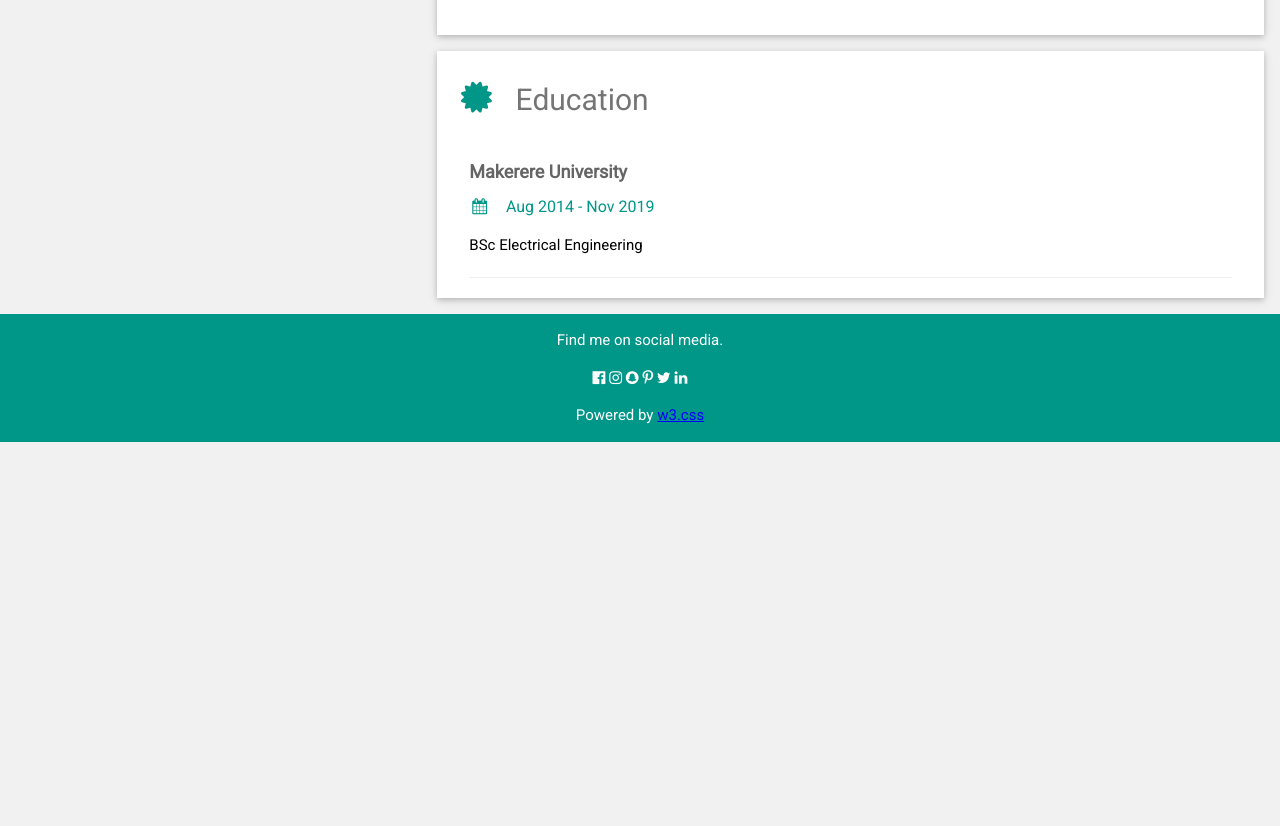
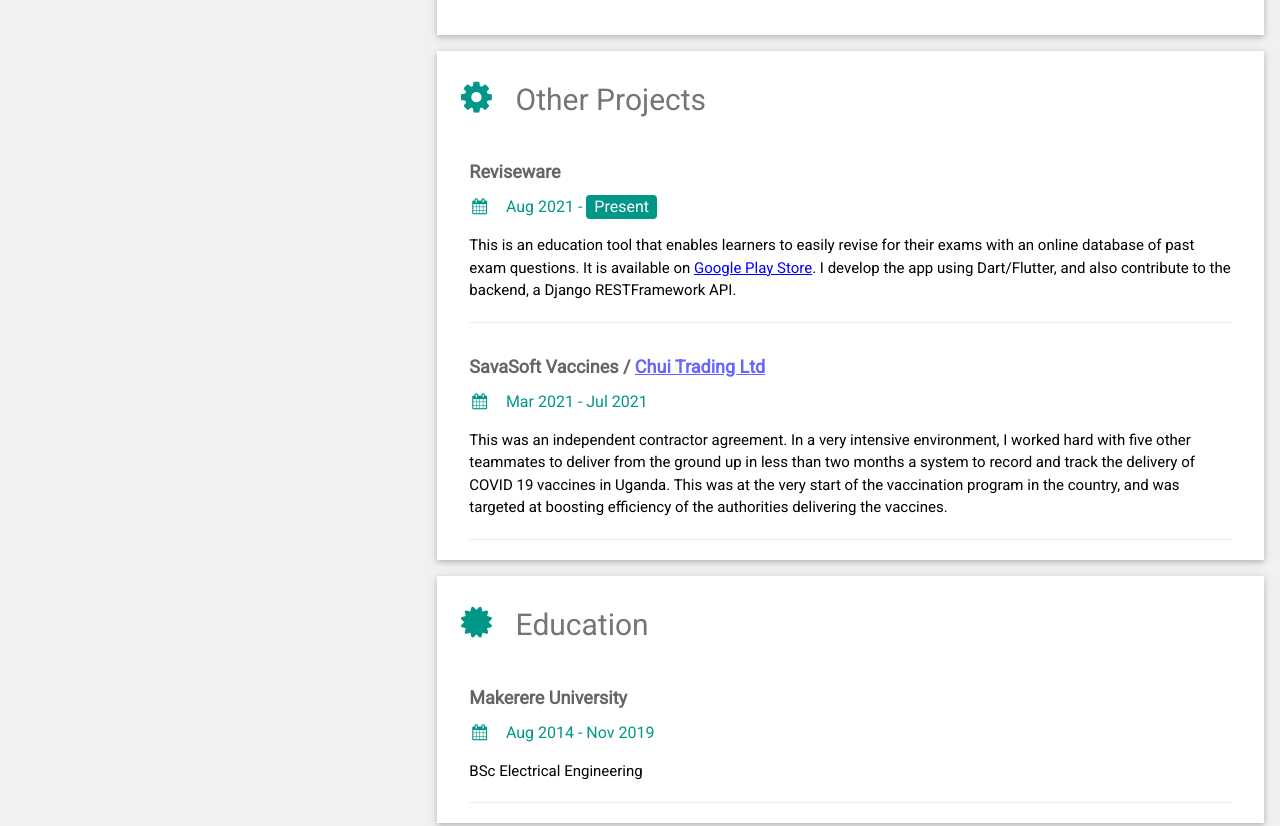
Before and after one commit to ongebo/portfolio, a plain HTML site: page index.html in a window 1280 px wide. Shown: the part 1439-2265 px from the top of the page. Before the commit the page ends 1881 px from the top, so only its background shows below. Drawn offline with nearby package versions, Linux system fonts and the light colour scheme.

Commit message:
Add projects

```diff
--- a/index.html
+++ b/index.html
@@ -32,6 +32,18 @@
       a:hover {
         color: red;
       }
+
+      .photo-overlay {
+        position: absolute;
+        left: 0;
+        top: 0;
+        background-image: linear-gradient(
+          rgba(0, 0, 0, 0),
+          rgba(0, 0, 0, 0.55)
+        );
+        width: 100%;
+        height: 100%;
+      }
     </style>
   </head>
   <body class="w3-light-grey">
@@ -43,6 +55,7 @@
         <div class="w3-third">
           <div class="w3-white w3-text-grey w3-card-4">
             <div class="w3-display-container">
+              <div class="photo-overlay"></div>
               <img src="images/avatar.jpg" style="width: 100%" alt="Avatar" />
               <div class="w3-display-bottomleft w3-container w3-text-white">
                 <h2>Isaac Ongebo</h2>
@@ -195,7 +208,7 @@
               </h5>
               <h6 class="w3-text-teal">
                 <i class="fa fa-calendar fa-fw w3-margin-right"></i>Oct 2020 -
-                Oct 2022
+                Oct 2021
               </h6>
               <p>
                 I worked as an independent contractor with six teammates to
@@ -285,6 +298,58 @@
             </div>
           </div>
 
+          <!-- Other Projects -->
+          <div class="w3-container w3-card w3-white w3-margin-bottom">
+            <h2 class="w3-text-grey w3-padding-16">
+              <i
+                class="fa fa-gear fa-fw w3-margin-right w3-xxlarge w3-text-teal"
+              ></i
+              >Other Projects
+            </h2>
+            <div class="w3-container">
+              <h5 class="w3-opacity">
+                <b>Reviseware</b>
+              </h5>
+              <h6 class="w3-text-teal">
+                <i class="fa fa-calendar fa-fw w3-margin-right"></i>Aug 2021 -
+                <span class="w3-tag w3-teal w3-round">Present</span>
+              </h6>
+              <p>
+                This is an education tool that enables learners to easily revise
+                for their exams with an online database of past exam questions.
+                It is available on
+                <a
+                  href="https://play.google.com/store/apps/details?id=com.reviseware.android"
+                  >Google Play Store</a
+                >. I develop the app using Dart/Flutter, and also contribute to
+                the backend, a Django RESTFramework API.
+              </p>
+              <hr />
+            </div>
+            <div class="w3-container">
+              <h5 class="w3-opacity">
+                <b
+                  >SavaSoft Vaccines /
+                  <a href="https://www.chuiglobal.com/">Chui Trading Ltd</a></b
+                >
+              </h5>
+              <h6 class="w3-text-teal">
+                <i class="fa fa-calendar fa-fw w3-margin-right"></i>Mar 2021 -
+                Jul 2021
+              </h6>
+              <p>
+                This was an independent contractor agreement. In a very
+                intensive environment, I worked hard with five other teammates
+                to deliver from the ground up in less than two months a system
+                to record and track the delivery of COVID 19 vaccines in Uganda.
+                This was at the very start of the vaccination program in the
+                country, and was targeted at boosting efficiency of the
+                authorities delivering the vaccines.
+              </p>
+              <hr />
+            </div>
+          </div>
+
           <div class="w3-container w3-card w3-white">
             <h2 class="w3-text-grey w3-padding-16">
               <i
@@ -314,18 +379,22 @@
 
     <footer class="w3-container w3-teal w3-center w3-margin-top">
       <p>Find me on social media.</p>
-      <i class="fa fa-facebook-official w3-hover-opacity"></i>
-      <i class="fa fa-instagram w3-hover-opacity"></i>
-      <i class="fa fa-snapchat w3-hover-opacity"></i>
-      <i class="fa fa-pinterest-p w3-hover-opacity"></i>
-      <i class="fa fa-twitter w3-hover-opacity"></i>
-      <i class="fa fa-linkedin w3-hover-opacity"></i>
-      <p>
-        Powered by
-        <a href="https://www.w3schools.com/w3css/default.asp" target="_blank"
-          >w3.css</a
-        >
-      </p>
+      <i
+        class="fa fa-twitter w3-hover-opacity"
+        onclick="openLink('https://twitter.com/isaacongebo')"
+      ></i>
+      <i
+        onclick="openLink('https://www.linkedin.com/in/isaacongebo/')"
+        class="fa fa-linkedin w3-hover-opacity"
+      ></i>
+      <br />
+      <br />
     </footer>
+
+    <script>
+      function openLink(link) {
+        window.open(link);
+      }
+    </script>
   </body>
 </html>
```
